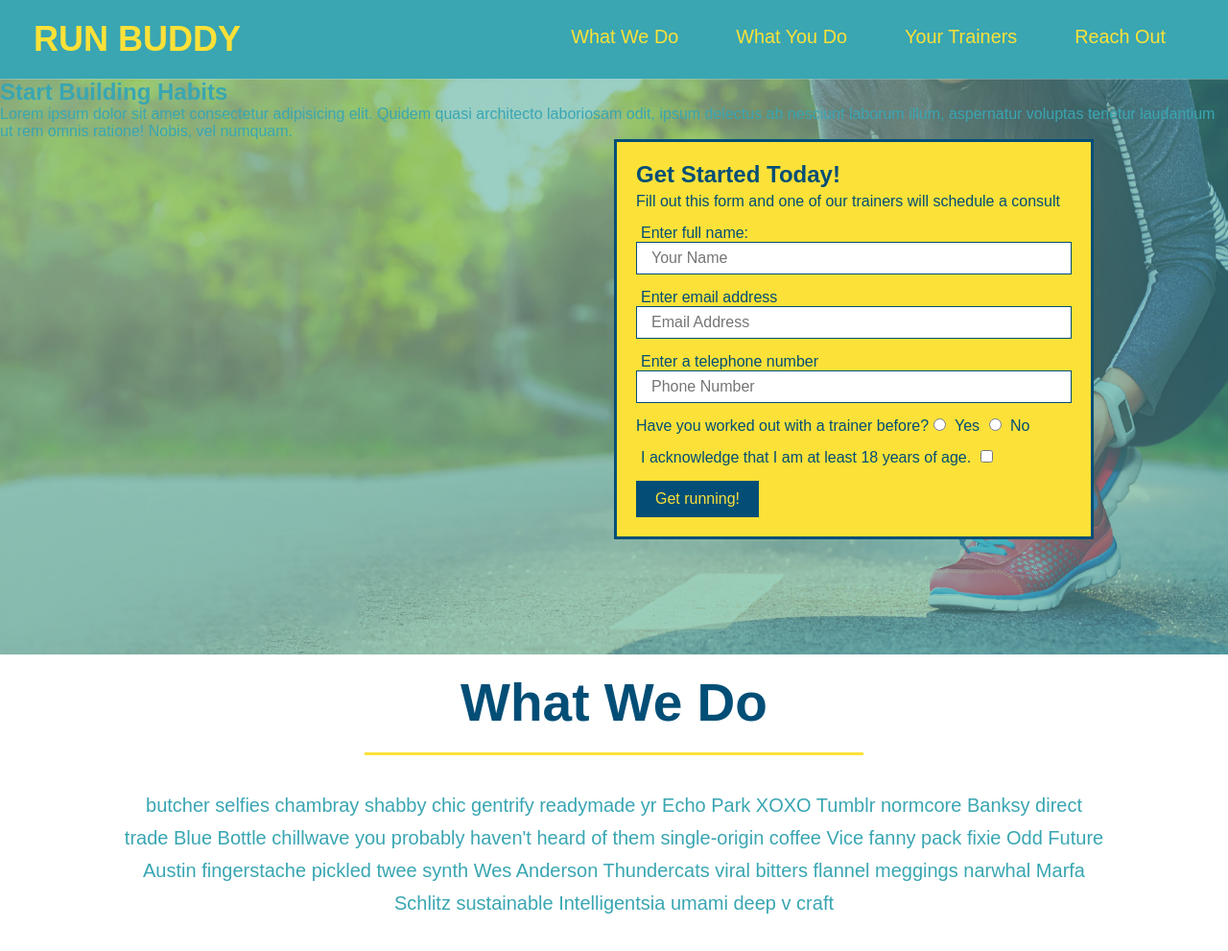
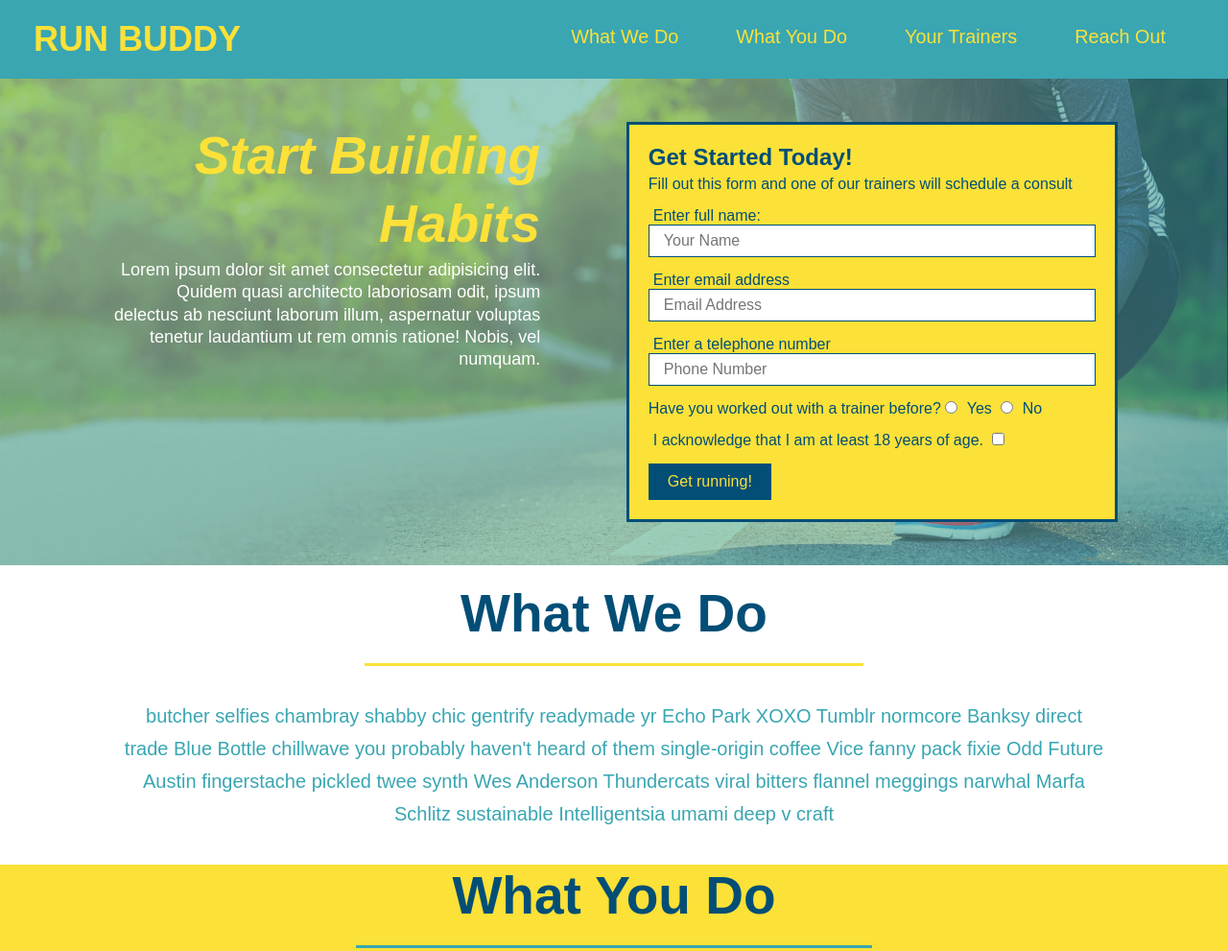
Before and after one commit to schris48/run-buddy, a plain HTML site: page index.html in a window 1280 px wide. Shown: the top 991 px of the page at 96% size. Drawn offline with Linux system fonts and the light colour scheme.

Commit message:
add-flexbox-to-hero

```diff
--- a/assets/css/style.css
+++ b/assets/css/style.css
@@ -49,47 +49,38 @@ header nav ul li a {
     font-size: 1.55vw;
 }
 
-footer {
-    background: #fce138;
-    width: 100%;
-    padding: 40px 35px;
+/* hero style start */
+.hero {
+    display: flex;
+    justify-content: center;
+    flex-wrap: wrap;
+    background-image: url("../images/hero-bg.jpeg");
+    background-size: cover;
+    background-position: center;
 }
 
-footer h2 {
-    display: inline;
-    color: #024376;
-    font-size: 30px;
-    margin: 0px;
+.hero-cta {
+    width: 35%;
+    text-align: right;
+    margin: 3.5%;
+    color: #fff;
+    font-size: 18px;
+    line-height: 1.3;
 }
 
-footer div {
-    float: right;
-    line-height: 1.5;
-    text-align: right;
-}
-
-footer a {
-    color: #024e76;
-}
-
-/* hero style start */
-.hero {
-    background-image: url("../images/hero-bg.jpeg");
-    height: 600px;
-    background-size: cover;
-    background-position: center;
-    position: relative;
+.hero-cta h2 {
+    font-style: italic;
+    font-size: 55px;
+    color: #fce138;
 }
 
 .hero-form {
     border: 3px solid #024e76;
     background-color: #fce138;
     padding: 20px;
-    width: 500px;
     color: #024e76;
-    position: absolute;
-    bottom: 120px;
-    right: 140px;
+    width: 40%;
+    margin: 3.5%;
 }
 
 .hero-form p {
@@ -275,3 +266,30 @@ footer a {
     color: #fce138;
 }
 /* reach out section style end */
+
+/* navigation footer style start */
+
+footer {
+    display: flex;
+    justify-content: space-between;
+    flex-wrap: wrap;
+    background: #fce138;
+    width: 100%;
+    padding: 40px 35px;
+}
+
+footer h2 {
+    color: #024376;
+    font-size: 30px;
+    margin: 0px;
+}
+
+footer div {
+    line-height: 1.5;
+    text-align: right;
+}
+
+footer a {
+    color: #024e76;
+}
+/* navigation footer style end */
```
